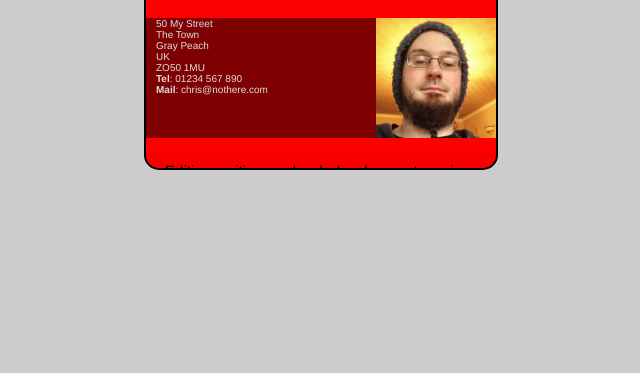
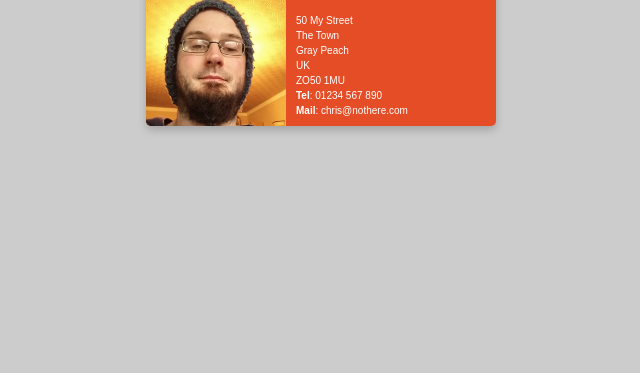
Before and after one commit to PatrickMancuso/PatrickMancuso.github.io, a plain HTML site: page business-card/business-card.html in a window 1280 px wide. Shown: the part 104-477 px from the top of the page, without its empty margins (319-959 px from the left). Drawn offline with Linux system fonts and the light colour scheme.

Commit message:
rythm & business

```diff
--- a/business-card/business-card.html
+++ b/business-card/business-card.html
@@ -40,7 +40,7 @@
          John Wick<br>
          Speed<br>
          Point Break<br>
-        <strong>Email</strong>: keanu@example.com</p>
+        <strong>Email</strong>: johnwick4lyfe@gmail.com</p>
     </article>
     <footer>
       <p>Actor, Musician, and Philanthropist</p>
--- a/business-card/style.css
+++ b/business-card/style.css
@@ -1,87 +1,80 @@
 /* General page styles */
 body {
     margin: 0;
+    background-color: #ccc; /* Light grey background for the page */
   }
 
   html {
-    font-family: 'Helvetica neue', Arial, 'sans-serif';
-    font-size: 10px;
-    background-color: #ccc;
+    font-family: 'Arial', 'Helvetica Neue', 'sans-serif'; /* Font family for the card */
+    font-size: 10px; /* Base font size */
   }
 
   /* Card container styles */
   .card {
-    width: 35em;
-    height: 22em;
-    margin: 5em auto;
-    background-color: red; /* Corrected property name */
-    border: 0.2em solid black;
-    border-radius: 1.5em;
-    overflow: hidden; /* To ensure content fits within the rounded corners */
+    width: 35em; /* Width of the card */
+    height: 18em; /* Height of the card, adjusted for aspect ratio */
+    margin: 5em auto; /* Center the card on the page with margin */
+    background-color: #e44d26; /* Main background color of the card */
+    border-radius: 0.5em; /* Rounded corners of the card */
+    box-shadow: 0 4px 8px rgba(0,0,0,0.2); /* Shadow for depth */
+    color: white; /* Text color */
+    overflow: hidden; /* Ensure the contents fit within the card */
   }
 
   /* Header styles */
   .card header {
-    background-image: linear-gradient(to bottom, rgba(0,0,0,0.1), rgba(0,0,0,0));
-    border-radius: 1.5em 1.5em 0 0;
-    text-align: center;
+    background: linear-gradient(#b13425, #e44d26); /* Gradient background for the header */
+    padding: 1em 0; /* Padding for the header */
+    text-align: center; /* Center the header text */
   }
 
   /* Main business card contents styles */
   .card article {
-    height: 12em; /* 120px/10px = 12ems */
-    background-color: rgba(0, 0, 0, 0.5);
-    overflow: hidden; /* To prevent the image from spilling out */
+    display: flex; /* Use flexbox for layout */
+    align-items: center; /* Align items vertically */
+    height: calc(100% - 4em); /* Height minus header and footer */
   }
 
   .card article img {
-    max-height: 100%;
-    float: right;
+    max-height: 100%; /* Make image use up to 100% of the article height */
+    width: auto; /* Maintain image aspect ratio */
+    border-radius: 0 0.5em 0 0; /* Rounded top right corner of the image */
+  }
+
+  .card article p {
+    margin: 0;
+    padding: 1em; /* Padding around the text */
+    line-height: 1.5; /* Line height for readability */
   }
 
   /* Footer styles */
   .card footer {
-    background-image: linear-gradient(to bottom, rgba(0,0,0,0), rgba(0,0,0,0.1));
-    border-radius: 0 0 1.5em 1.5em;
-    text-align: center;
+    background: linear-gradient(#e44d26, #b13425); /* Gradient background for the footer */
+    padding: 1em 0; /* Padding for the footer */
+    text-align: center; /* Center the footer text */
   }
 
   /* Shared header and footer styles */
   .card header, .card footer {
-    height: 5em; /* 50px/10px = 5ems */
-    padding: 1em; /* 10px/10px = 1em on all sides */
+    border-radius: 0.5em; /* Rounded corners for header and footer */
   }
 
   /* Specific content styles */
-  h2, p {
-    margin: 0;
-  }
-
-  .card header h2 {
-    font-size: 2em; /* 20px/10px = 2ems */
-    line-height: 3em; /* 30px/10px = 3ems */
-  }
-
-  .card footer p {
-    font-size: 1.5em; /* 15px/10px = 1.5ems */
-    line-height: 3em; /* 30px/10px = 3ems */
-  }
-
-  .card article p {
-    padding-left: 1em; /* Align with header */
-    color: #ddd; /* Light grey for readability */
+  h2 {
+    font-size: 2.5em; /* Font size for the name */
+    margin: 0; /* Remove default margin */
   }
 
   /* Celebrity business card styles */
   .second-card {
-    margin-top: 25em; /* Adjust as needed to separate the cards */
+    margin-top: 25em; /* Space between the two cards */
     background-color: #444; /* Different background color for distinction */
   }
 
   /* Celebrity specific styles - modify as needed */
   .second-card header,
   .second-card footer {
-    background-color: #666; /* Different gradient for distinction */
+    background: #666; /* Different background for distinction */
   }
 
   .second-card article {
```
